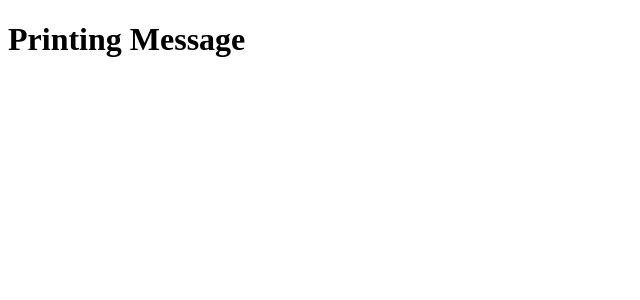
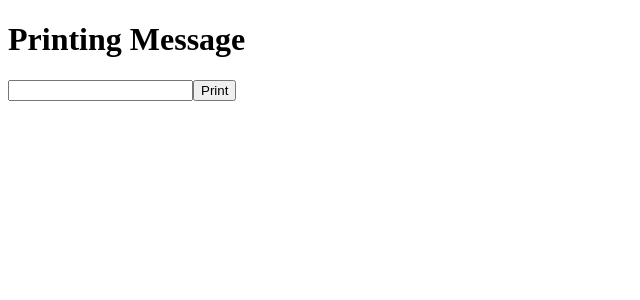
Before and after one commit to Lana-sloth/rxjs-study, an Angular app: page /printing-message in a window 1280 px wide. Shown: the top 300 px of the page, without its empty margins (0-640 px from the left). Built offline with nearby package versions, Linux system fonts and the light colour scheme.

Commit message:
printing-message: added input, button, onKey() and printMessage()

```diff
--- a/src/app/projects/printing-message/printing-message.component.ts
+++ b/src/app/projects/printing-message/printing-message.component.ts
@@ -5,6 +5,9 @@ import { Component, OnInit } from '@angular/core';
   styleUrls: ['./printing-message.component.css'],
   template: `
   <h1>Printing Message</h1>
+  <input (keyup)="onKey($event)" (change)="printMessage()">
+  <button (click)="printMessage()">Print</button>
+  <p>{{ outputText }}</p>
   `
 })
 export class PrintingMessageComponent implements OnInit {
@@ -14,4 +17,15 @@ export class PrintingMessageComponent implements OnInit {
   ngOnInit() {
   }
 
+  inputText;
+  outputText = '';
+
+  onKey($event){
+    this.inputText = $event.target.value;
+  }
+
+  printMessage(){
+    this.outputText = this.inputText;
+  }
+
 }
```
